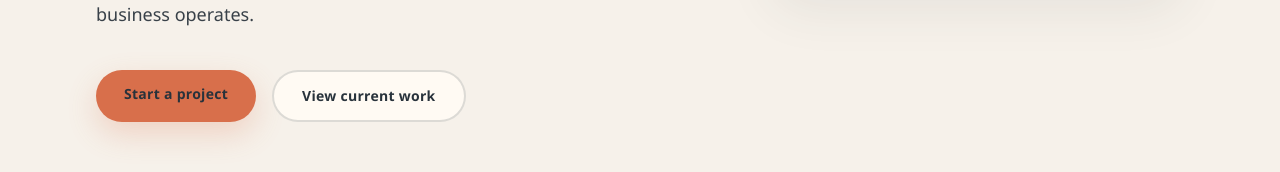
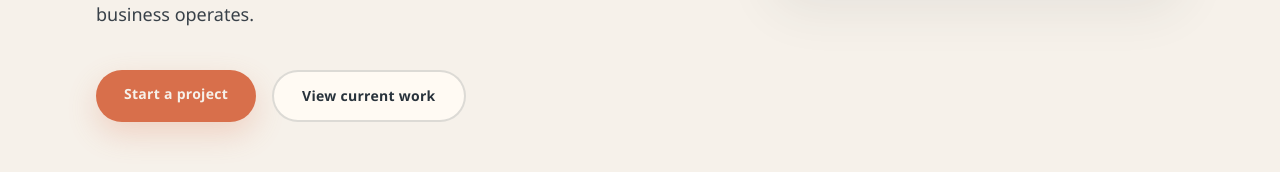
Before and after one commit to huntingforelise/d-ev-website, a Next.js app: page / in a window 1280 px wide. Shown: the part 556-728 px from the top of the page. Built offline with nearby package versions, Linux system fonts and the light colour scheme.

Commit message:
style: colour of text on primary button

```diff
--- a/app/page.tsx
+++ b/app/page.tsx
@@ -84,7 +84,7 @@ const STEPS: Step[] = [
 ];
 
 const PRIMARY_CTA_CLASS =
-  "rounded-full bg-accent px-7 py-3.5 text-sm font-bold tracking-[0.02em] text-foreground shadow-[0_12px_30px_rgba(216,111,75,0.24)] transition hover:border-foreground hover:bg-foreground hover:text-surface hover:-translate-y-0.5 focus-visible:outline-none focus-visible:ring-2 focus-visible:ring-accent focus-visible:ring-offset-2 focus-visible:ring-offset-background";
+  "rounded-full bg-accent px-7 py-3.5 text-sm font-bold tracking-[0.02em] text-background shadow-[0_12px_30px_rgba(216,111,75,0.24)] transition hover:border-foreground hover:bg-foreground hover:text-surface hover:-translate-y-0.5 focus-visible:outline-none focus-visible:ring-2 focus-visible:ring-accent focus-visible:ring-offset-2 focus-visible:ring-offset-background";
 
 const SECONDARY_CTA_CLASS =
   "rounded-full border-2 border-border bg-surface px-7 py-3.5 text-sm font-bold tracking-[0.02em] text-foreground transition hover:border-accent hover:text-accent hover:-translate-y-0.5 focus-visible:outline-none focus-visible:ring-2 focus-visible:ring-accent focus-visible:ring-offset-2 focus-visible:ring-offset-background";
```
